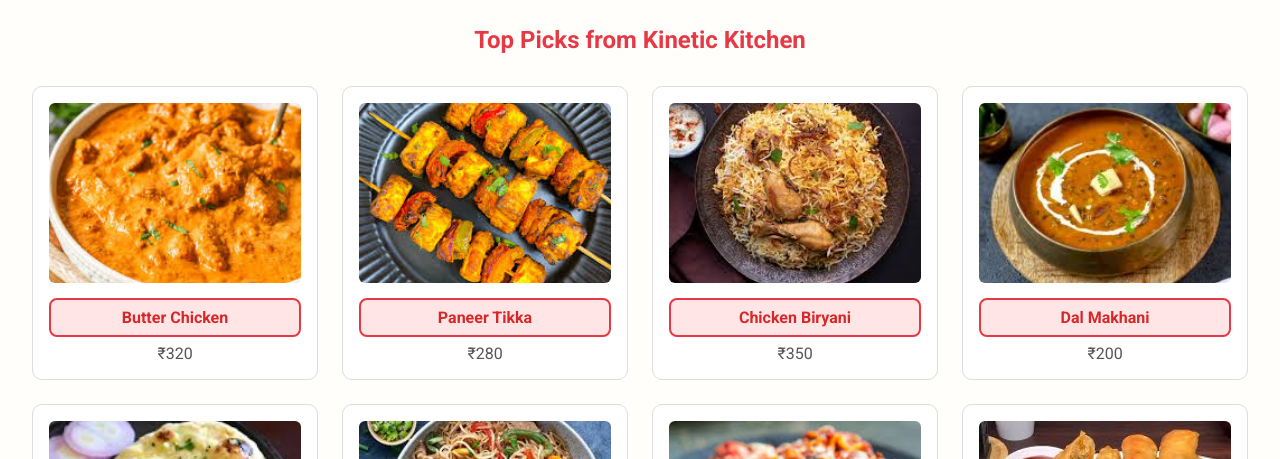
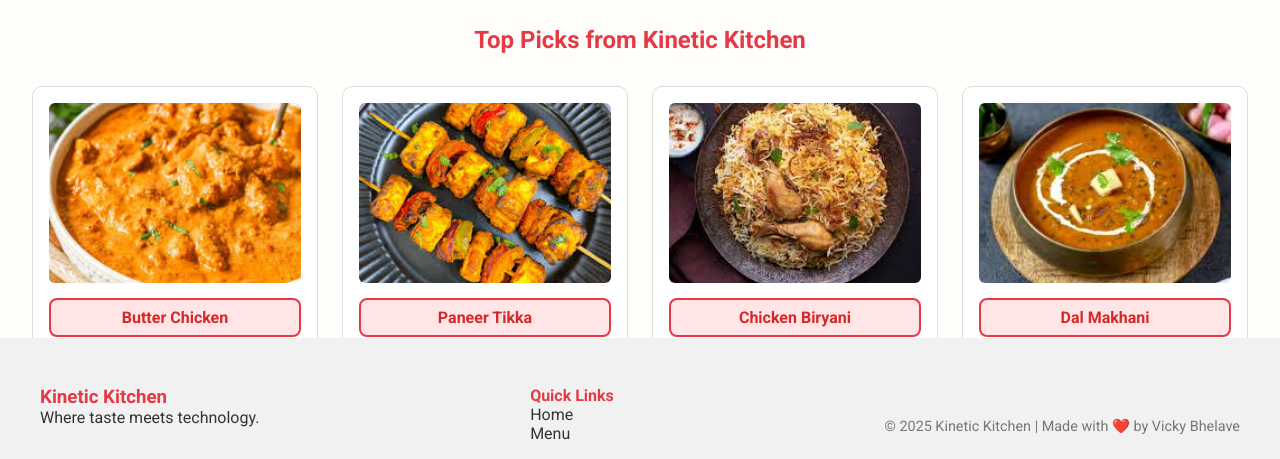
Before and after one commit to bhelavevicky66-ui/Kinetic-Kitchen, a plain HTML site: page restaurent-them-main/index.html in a window 1280 px wide. Shown: the part 341-800 px from the top of the page. Drawn offline with Linux system fonts and the light colour scheme.

Commit message:
First commit

```diff
--- a/restaurent-them-main/style.css
+++ b/restaurent-them-main/style.css
@@ -210,3 +210,16 @@ footer {
     height: 180px;
   }
 }
+
+/* Sticky footer: fixed to bottom and avoid content overlap */
+footer {
+  position: fixed;
+  left: 0;
+  right: 0;
+  bottom: 0;
+  z-index: 50;
+}
+/* Add bottom padding so page content isn't hidden behind footer */
+body {
+  padding-bottom: 140px;
+}
```
